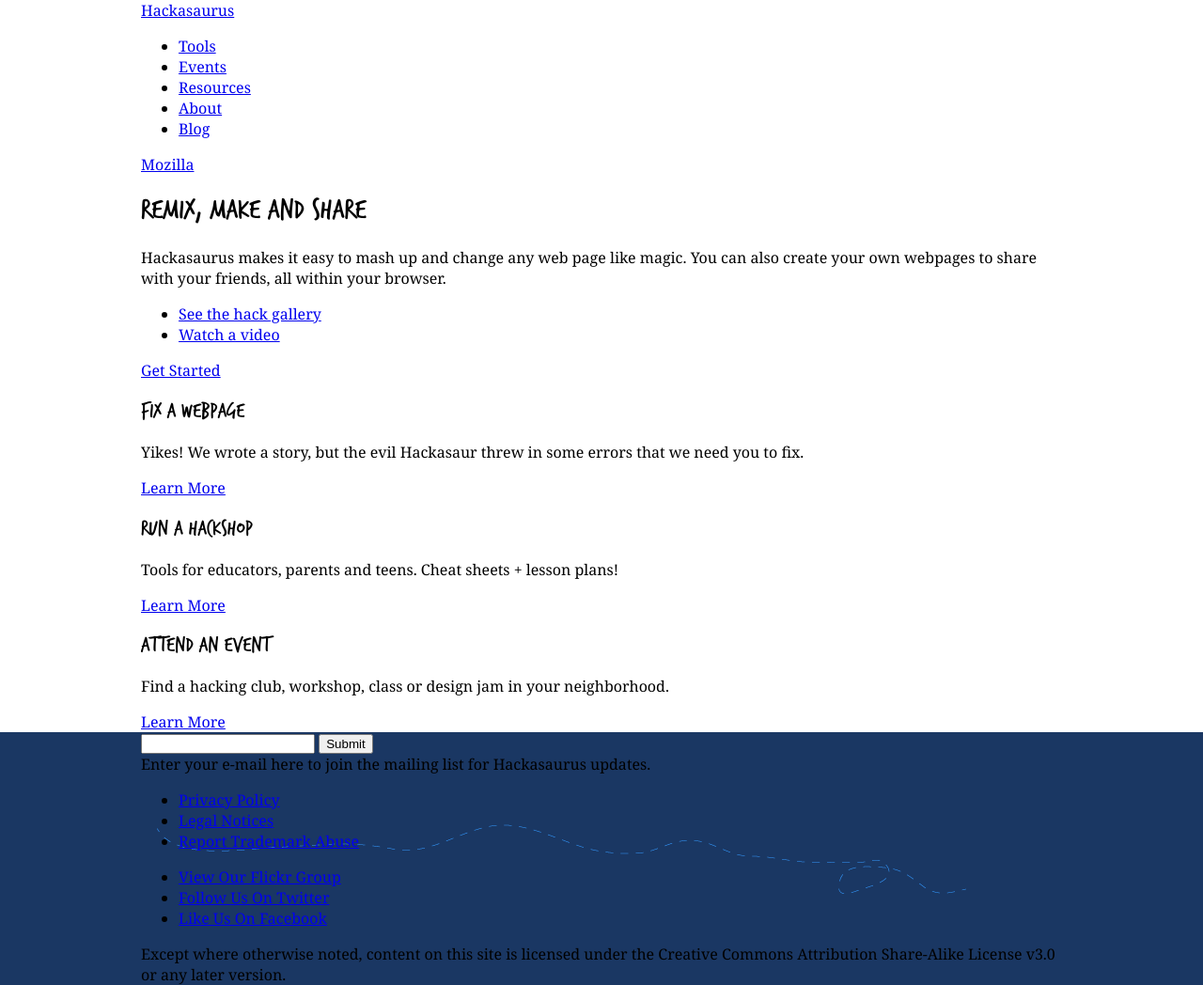
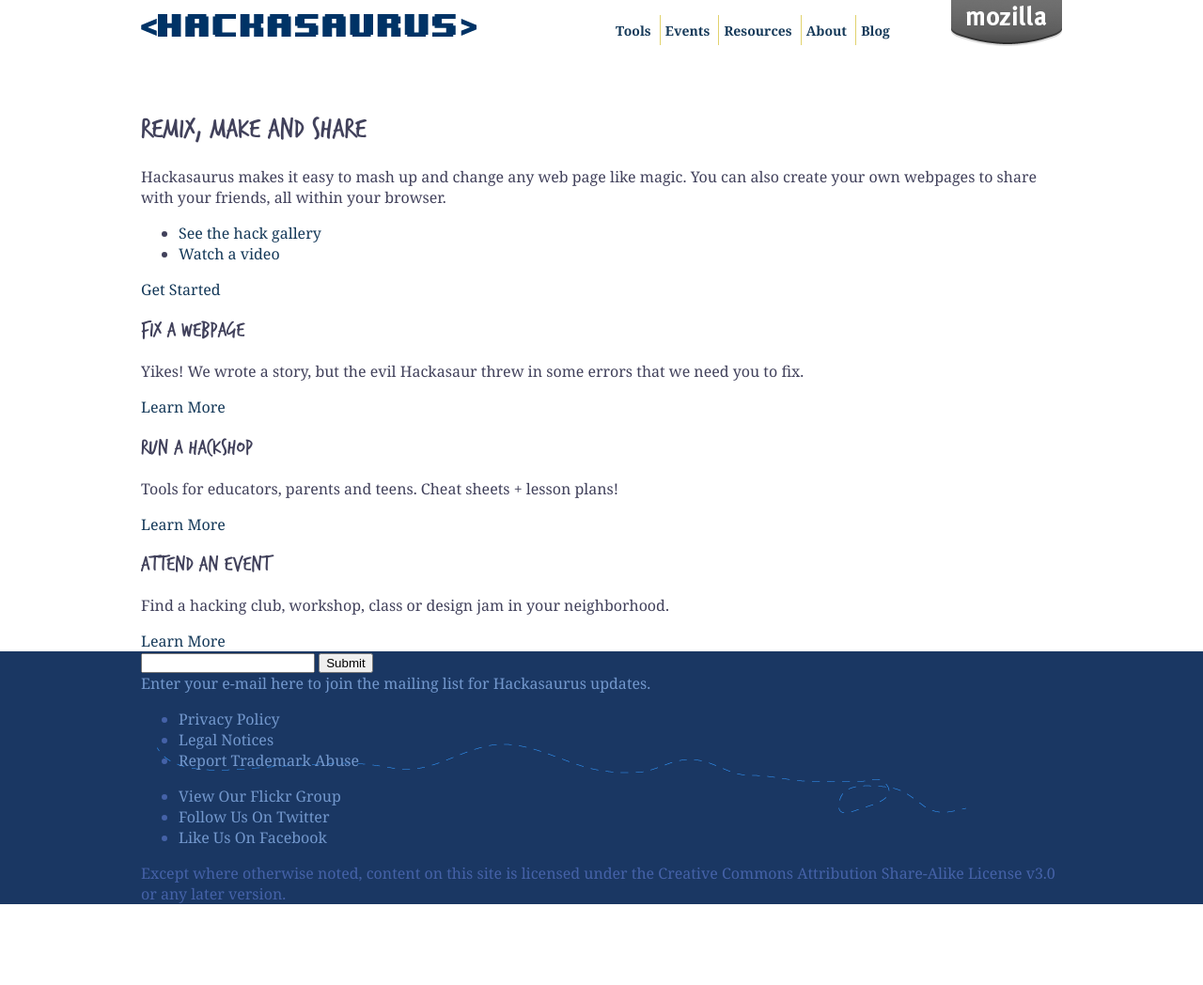
Before and after one commit to hackasaurus/hackasaurus.org, a PHP site: page / in a window 1280 px wide. Shown: the whole page at 94% size. After the commit the page ends 962 px from the top, so only its background shows below. Run offline with PHP 8.4, Linux system fonts and the light colour scheme.

Commit message:
styled header

```diff
--- a/static-files/stylesheets/main.css
+++ b/static-files/stylesheets/main.css
@@ -1,20 +1,90 @@
 @import url(fonts/stylesheet.css);
 
+/* Global rules */
+
 html, body {
-  background: -moz-linear-gradient(top, #ffef8d, white 30%);
+  background: -moz-linear-gradient(top, #ffef8d, white 50%);
   font-family: Georgia, serif;
   margin: 0px;
+  color: #41415b;
 }
+
+a {
+  color: #153959;
+  text-decoration: none;
+}
+
+a:hover {
+  text-decoration: underline;
+}
+
+/* Header rules */
 
 #header .content, #body .content, #footer .content {
   width: 980px;
   margin: 0 auto;
 }
 
+#header a#logo {
+  display: block;
+  position: absolute;
+  top: 15px;
+  left: 0px;
+  background-image: url(images/hackasaurus-blue-logo.png);
+  width: 357px;
+  height: 24px;
+  color: transparent;
+}
+
+#header ul {
+  display: inline-block;
+  margin: 0px;
+  padding: 0px;
+  position: relative;
+  top: 16px;
+  left: 500px;
+  list-style-type: none;
+}
+
+#header ul li a {
+  font-weight: bold;
+  font-size: 14px;
+}
+
+#header ul li {
+  display: inline-block;
+  padding: 5px;
+  border-left: 1px solid #e1d26d;
+}
+
+#header ul li:first-child {
+  border-left: none;
+}
+
+#header .content {
+  position: relative;
+  height: 100px;
+}
+
+#header a#mozilla {
+  display: block;
+  position: absolute;
+  top: 0px;
+  right: 0px;
+  background-image: url(images/mozilla-tab.png);
+  width: 118px;
+  height: 49px;
+  color: transparent;
+}
+
+/* Body (main content) rules */
+
 #body h1, #body h2 {
   font-weight: normal;
   font-family: 'TrashHandRegular';
 }
+
+/* Footer rules */
 
 #footer .content {
   background-image: url(images/squiggle.png);
@@ -24,4 +94,9 @@ html, body {
 
 #footer {
   background: #1a3763;
+  color: #4562a8;
 }
+
+#footer a, #footer form .instructions {
+  color: #7398cd;
+}
```
Also changed, not shown: static-files/stylesheets/images/hackasaurus-blue-logo.png (added), static-files/stylesheets/images/mozilla-tab.png (added).
